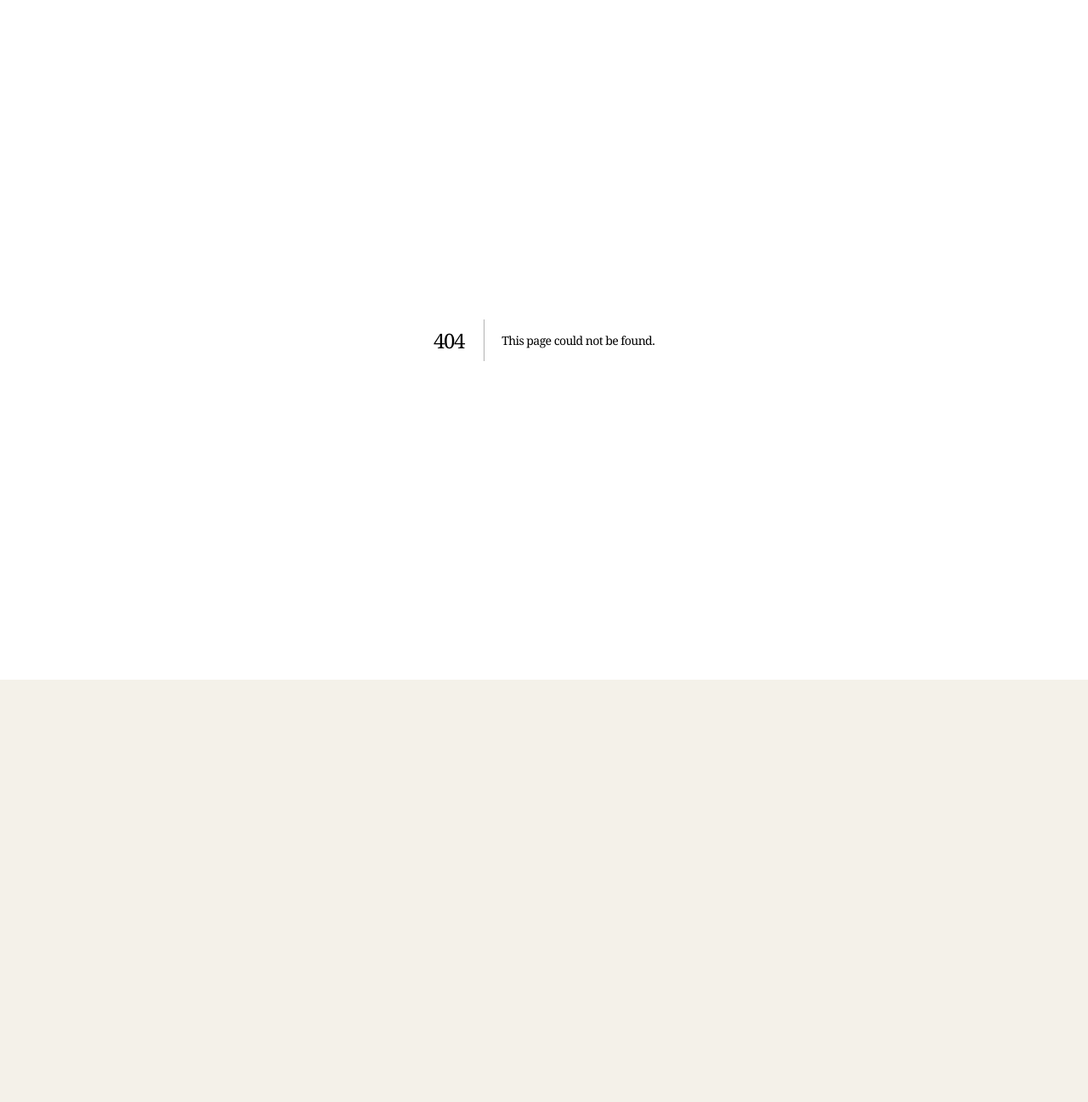
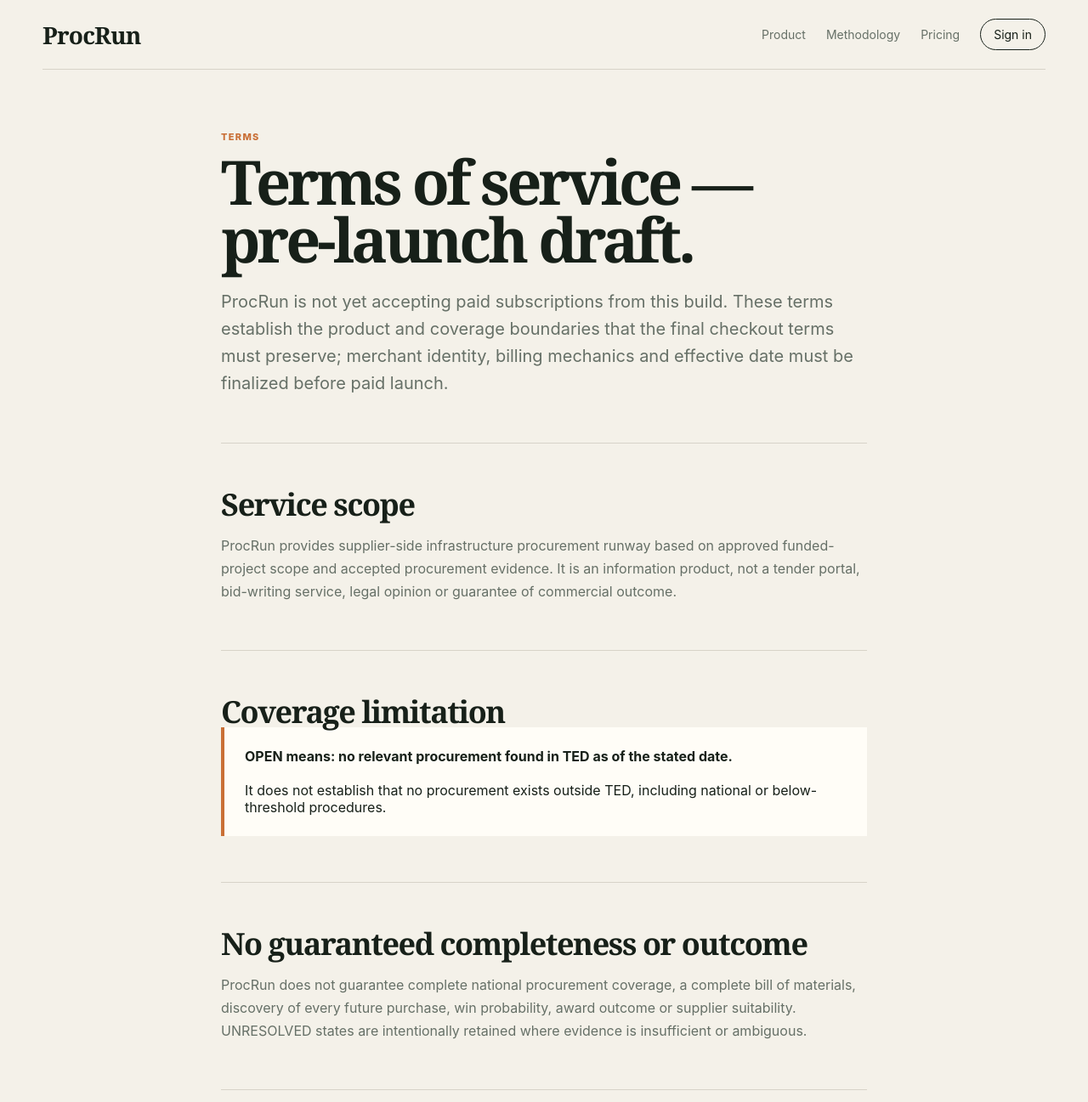
Before and after one commit to martibal/procrun, a Next.js app in the folder web/: page /terms in a window 1280 px wide. Before the commit this address had no page. Shown: the top 1297 px of the page at 85% size. Before the commit the page ends 800 px from the top, so only its background shows below. Built offline with nearby package versions, Linux system fonts and the light colour scheme.

Commit message:
Add pre-launch terms surface

```diff
--- /dev/null
+++ b/web/app/terms/page.tsx
@@ -0,0 +1,37 @@
+import Link from "next/link";
+
+export default function TermsPage() {
+  return (
+    <div className="public-shell">
+      <header className="public-nav">
+        <Link href="/" className="brand">ProcRun</Link>
+        <nav className="nav"><Link href="/product">Product</Link><Link href="/methodology">Methodology</Link><Link href="/pricing">Pricing</Link><Link href="/login" className="nav-cta">Sign in</Link></nav>
+      </header>
+      <main className="page-shell narrow">
+        <div className="eyebrow">Terms</div>
+        <h1 className="page-title">Terms of service — pre-launch draft.</h1>
+        <p className="page-intro">ProcRun is not yet accepting paid subscriptions from this build. These terms establish the product and coverage boundaries that the final checkout terms must preserve; merchant identity, billing mechanics and effective date must be finalized before paid launch.</p>
+
+        <section className="content-section">
+          <h2>Service scope</h2>
+          <p>ProcRun provides supplier-side infrastructure procurement runway based on approved funded-project scope and accepted procurement evidence. It is an information product, not a tender portal, bid-writing service, legal opinion or guarantee of commercial outcome.</p>
+        </section>
+
+        <section className="content-section">
+          <h2>Coverage limitation</h2>
+          <div className="definition"><strong>OPEN means: no relevant procurement found in TED as of the stated date.</strong><br /><br />It does not establish that no procurement exists outside TED, including national or below-threshold procedures.</div>
+        </section>
+
+        <section className="content-section">
+          <h2>No guaranteed completeness or outcome</h2>
+          <p>ProcRun does not guarantee complete national procurement coverage, a complete bill of materials, discovery of every future purchase, win probability, award outcome or supplier suitability. UNRESOLVED states are intentionally retained where evidence is insufficient or ambiguous.</p>
+        </section>
+
+        <section className="content-section">
+          <h2>Source attribution</h2>
+          <p>ProcRun uses independently published public sources under their applicable reuse terms. ProcRun is not endorsed by TED, the European Union, OpenCoesione or any source publisher.</p>
+        </section>
+      </main>
+    </div>
+  );
+}
```
